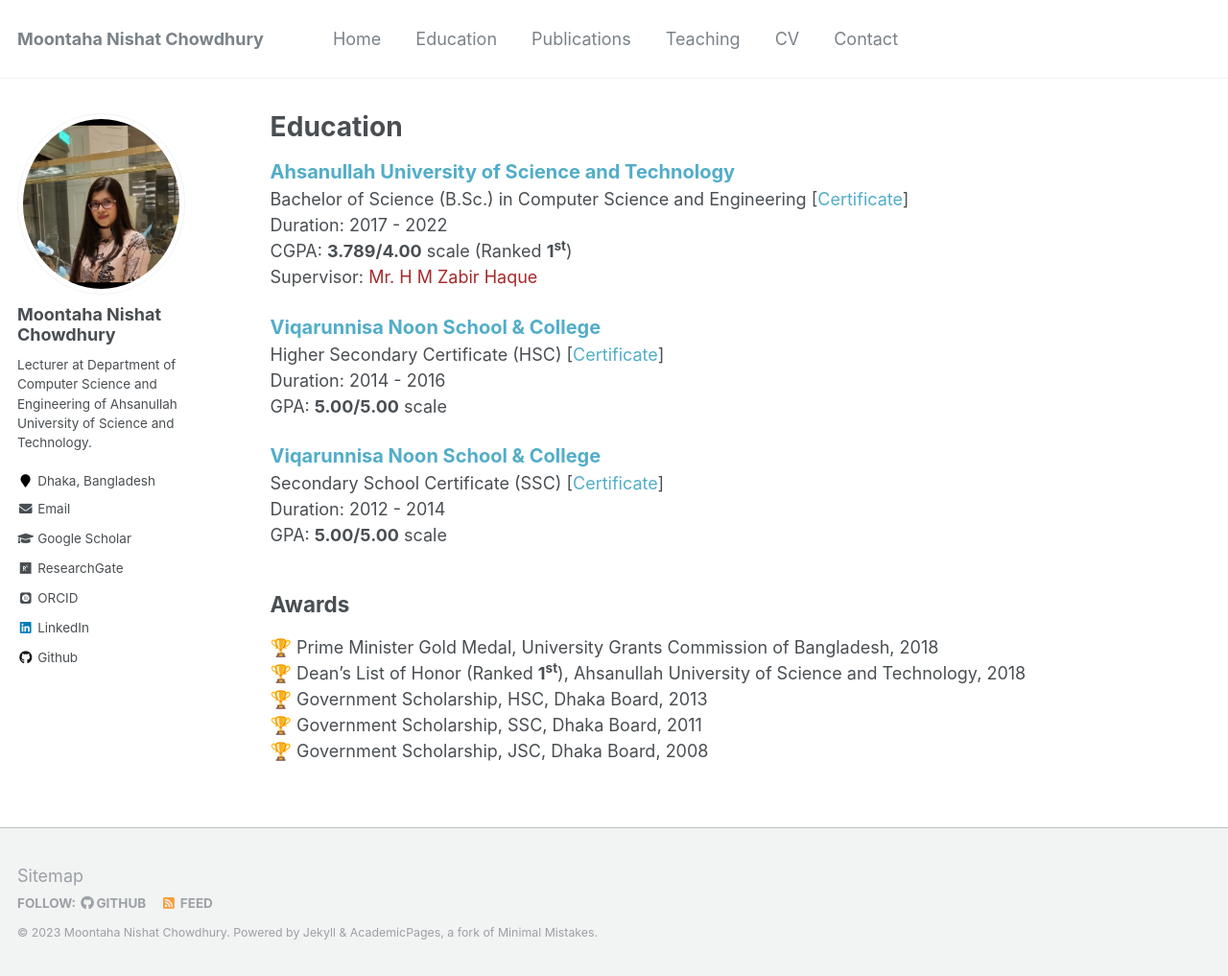
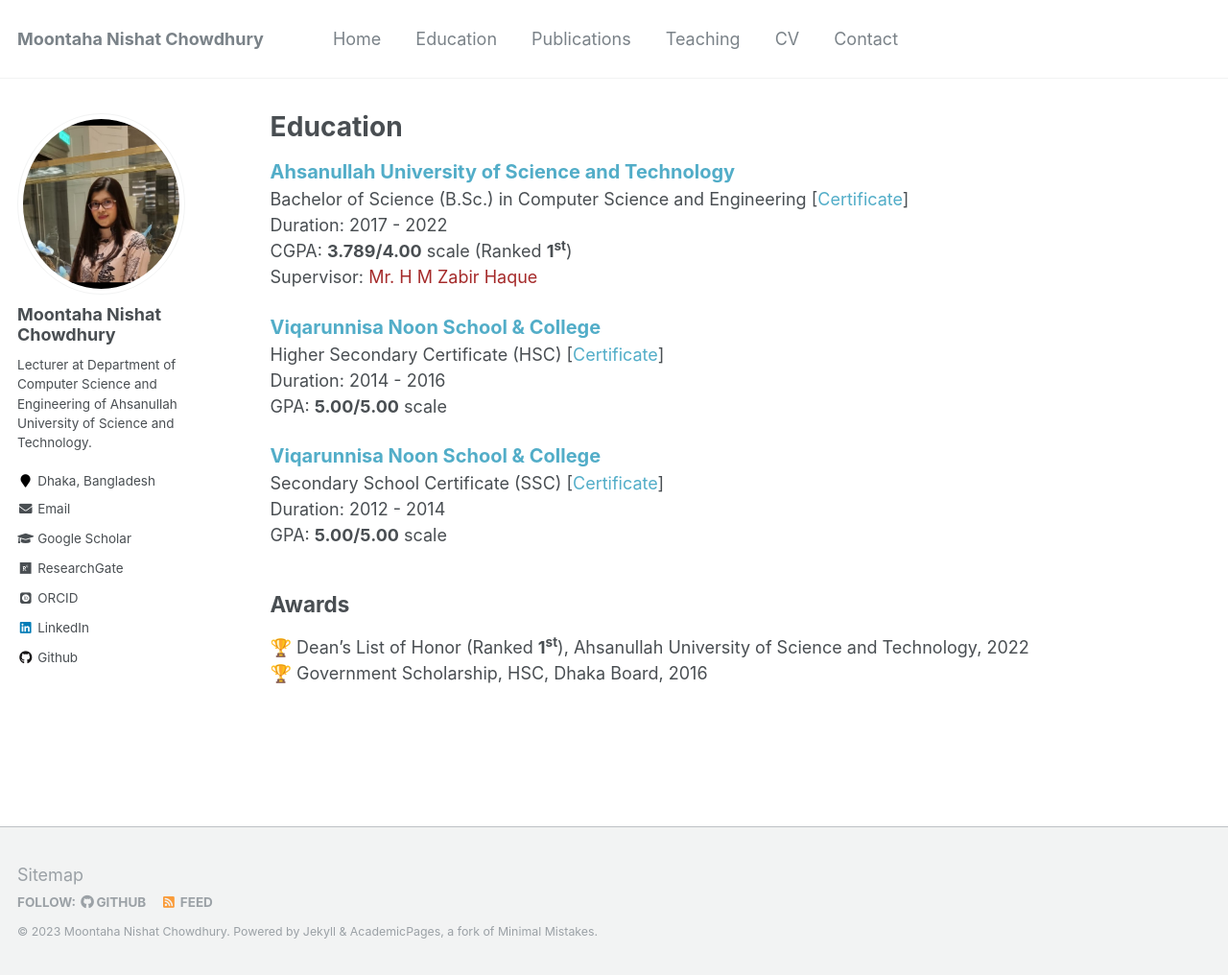
Before and after one commit to chowdhurymoontaha/chowdhurymoontaha.github.io, a Jekyll site: the page built from _pages/education.md, in a window 1280 px wide and 1017 px high. Shown: the whole window at 96% size. Built offline with Jekyll 4.4.1, drawn with Linux system fonts in a browser that asks for light colours; some web fonts are replaced.

Commit message:
Update education.md

```diff
--- a/_pages/education.md
+++ b/_pages/education.md
@@ -24,8 +24,5 @@ Duration: 2012 - 2014 <br/>
 GPA: <b>5.00/5.00</b> scale <br/>
 
 ## Awards
-🏆 Prime Minister Gold Medal, University Grants Commission of Bangladesh, 2018 <br/>
-🏆 Dean's List of Honor (Ranked <b>1<sup>st</sup></b>), Ahsanullah University of Science and Technology, 2018<br/>
-🏆 Government Scholarship, HSC, Dhaka Board, 2013 <br/>
-🏆 Government Scholarship, SSC, Dhaka Board, 2011 <br/>
-🏆 Government Scholarship, JSC, Dhaka Board, 2008 <br/>
+🏆 Dean's List of Honor (Ranked <b>1<sup>st</sup></b>), Ahsanullah University of Science and Technology, 2022<br/>
+🏆 Government Scholarship, HSC, Dhaka Board, 2016 <br/>
```
